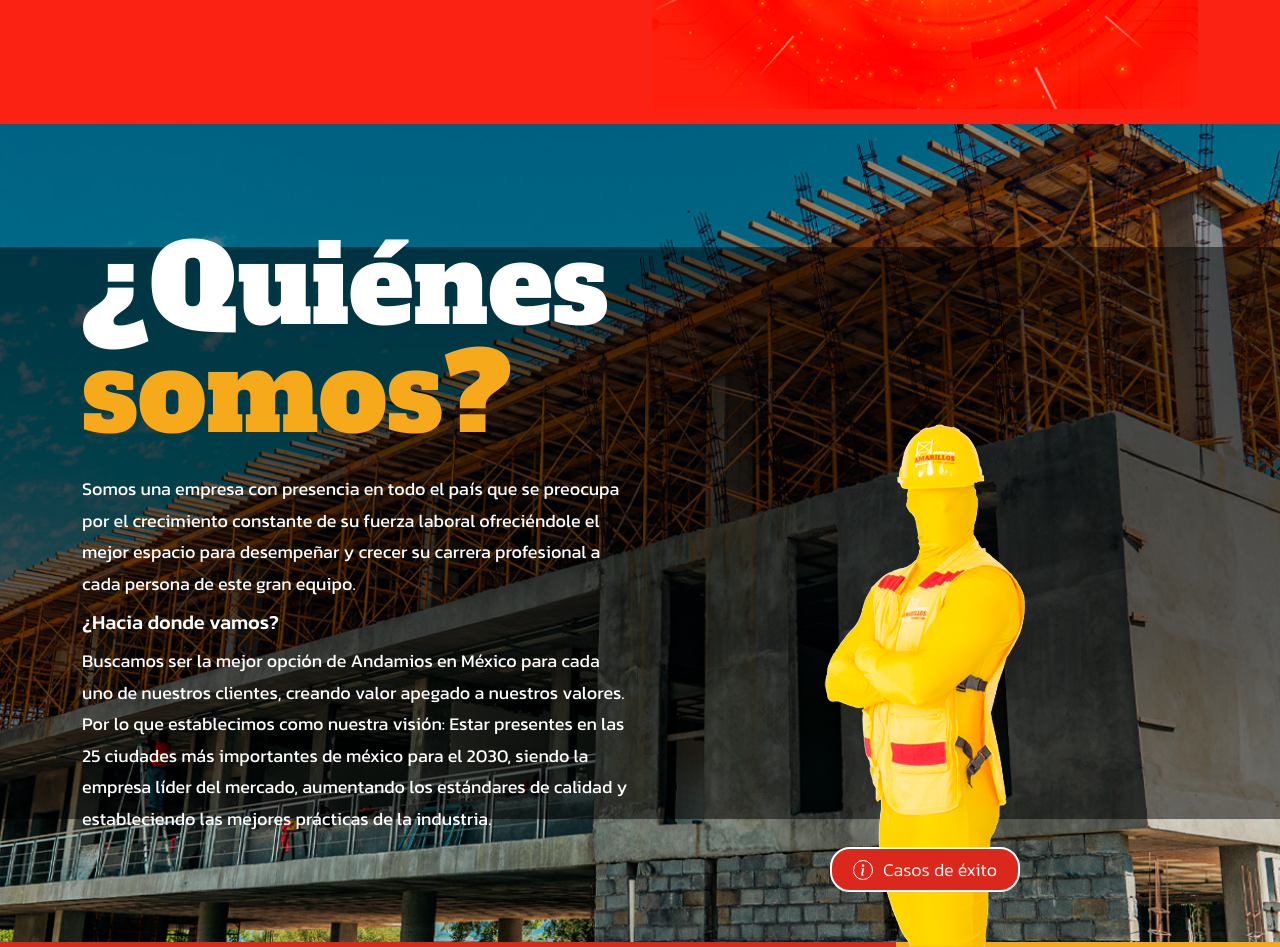
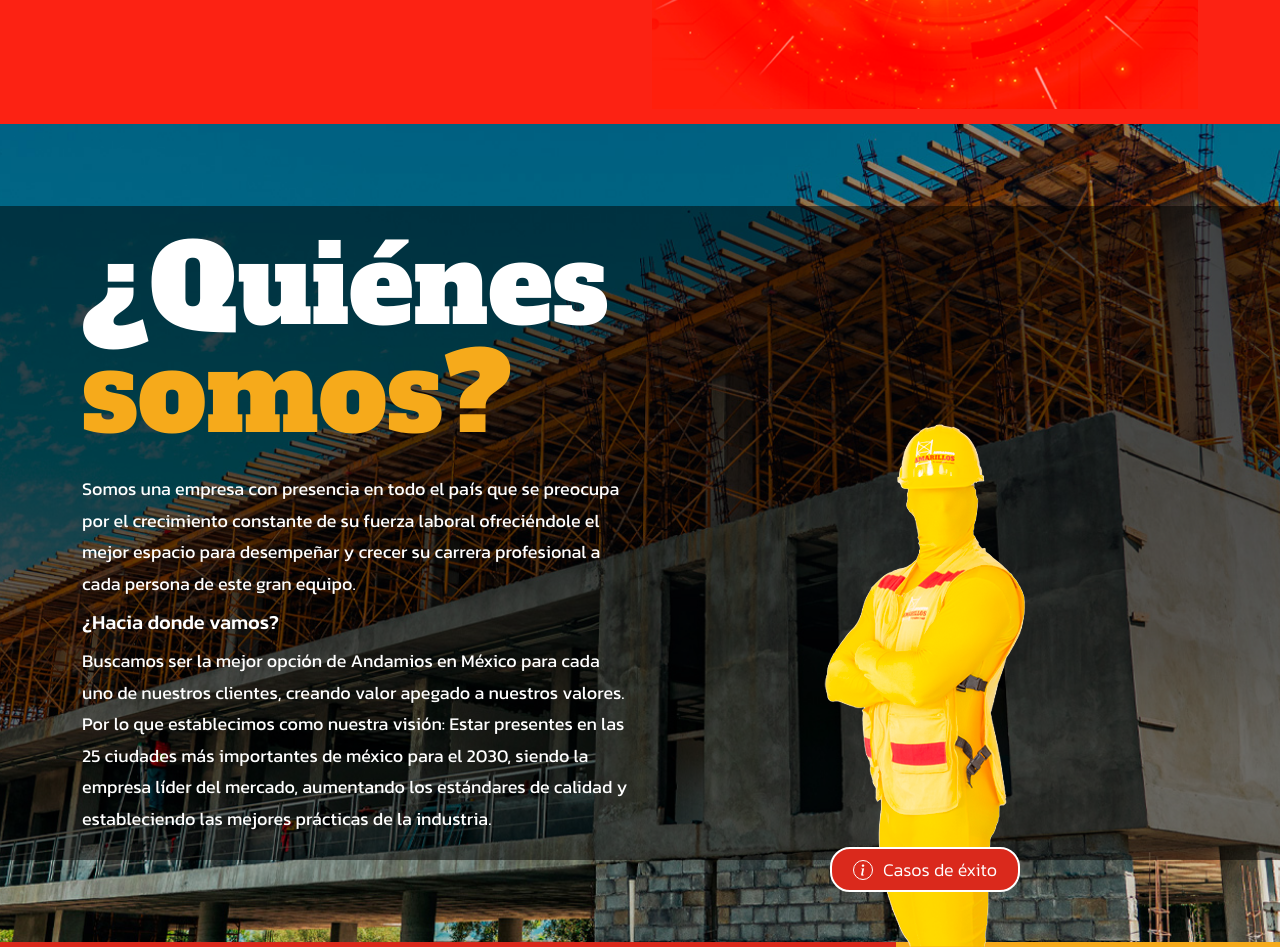
Before and after one commit to cmtzsam/andamiosamarillos, a website: page index.html in a window 1280 px wide. Shown: the part 560-1507 px from the top of the page. Drawn offline with nearby package versions, Linux system fonts and the light colour scheme.

Commit message:
Fix black banner

```diff
--- a/assets/sass/mainstyle.scss
+++ b/assets/sass/mainstyle.scss
@@ -986,8 +986,8 @@ li{
   &::before{
     content: "";
     position: absolute;
-    top: 15%;
-    height: 70%;
+    top: 10%;
+    height: 80%;
     width: 100%;
     z-index: 1;
     background-color: rgba(0,0,0,0.5);
```
Also changed, not shown: assets/css/mainstyle.css, 1 other file.
